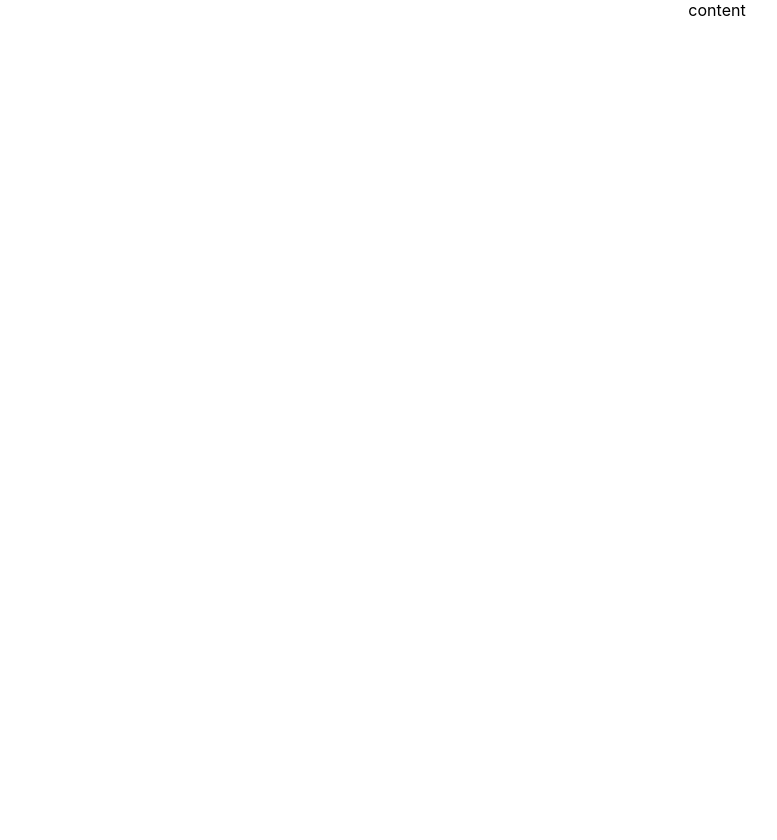
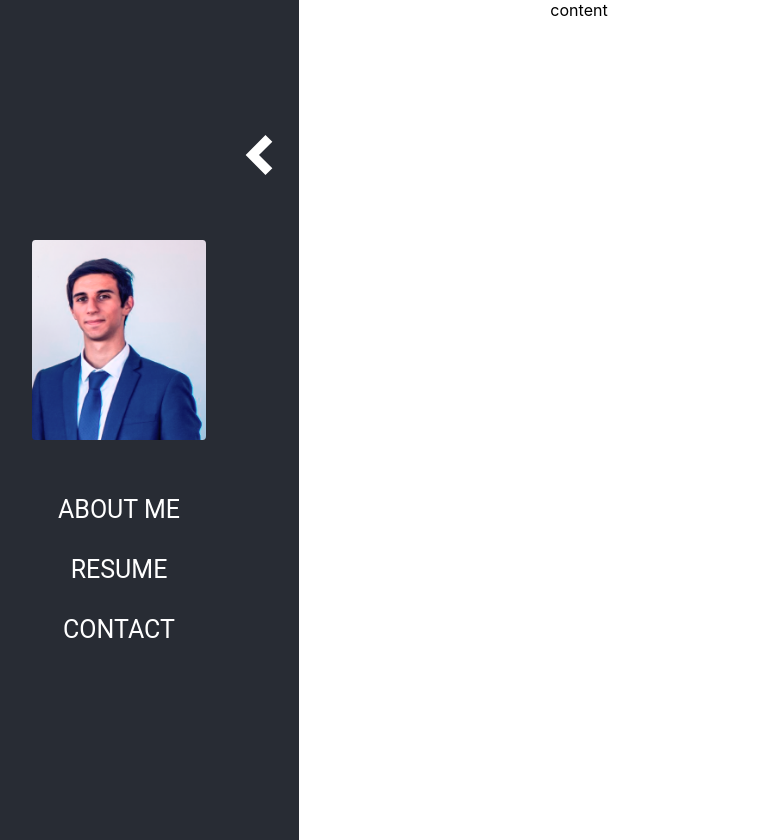
Before and after one commit to setura/reactCV, a React (Create React App) app in the folder react_app/: page / in a window 1280 px wide. Shown: the whole page, without its empty margins (61-838 px from the left). Built offline with nearby package versions, Linux system fonts and the light colour scheme.

Commit message:
[Task-1] Menu component v.1

```diff
--- a/react_app/package.json
+++ b/react_app/package.json
@@ -6,6 +6,8 @@
     "@testing-library/jest-dom": "^5.11.9",
     "@testing-library/react": "^11.2.5",
     "@testing-library/user-event": "^12.7.1",
+    "jquery": "^3.5.1",
+    "node-sass": "^5.0.0",
     "react": "^17.0.1",
     "react-dom": "^17.0.1",
     "react-scripts": "4.0.2",
--- a/react_app/src/App.js
+++ b/react_app/src/App.js
@@ -1,39 +1,12 @@
 import logo from './logo.svg';
-import me from './images/PEDROAMARO.png'
-import arrow from './images/arrow.svg'
-import $ from 'jquery';
-import './App.scss';
+import './App.scss'
+
+import Menu from './components/Menu'
 
 function App() {
-  function handleMenu(e) {
-    console.log('The link was clicked.');
-    $("#left-container").css("transform", 'translate(0px,0px)');
-    $("#menu-button-img").style.transform = "180deg";
-    $("#menu-button-img").style.transformOrigin = "center";
-  }
-
   return (
     <div className="body App">
-      <div className="App-header left-container" id="left-container">
-        <a className="arrow-container" onClick={handleMenu} href="#" id="menu-button">
-          <img src={arrow} className="arrow" id="menu-button-img"></img>
-        </a>
-        <img src={me} className="App-logo" alt="logo" />
-        <div className="links-container">
-          <a className="links-container_about"
-            href="">
-            About Me
-          </a>
-          <a className="links-container_resume"
-            href="">
-            Resume
-          </a>
-          <a className="links-container_contact"
-            href="">
-            Contact
-          </a>
-        </div>
-      </div>
+      <Menu/>
       <div className="main-content">
           content
       </div>
--- a/react_app/src/App.scss
+++ b/react_app/src/App.scss
@@ -2,8 +2,8 @@
   text-align: center;
 }
 
-.App-logo {
-  height: 40vmin;
+.my-photo {
+  height: 28vmin;
   pointer-events: none;
 }
 
@@ -20,7 +20,7 @@
   flex-direction: column;
   align-items: center;
   justify-content: center;
-  font-size: calc(10px + 2vmin);
+  font-size: calc(9px + 2vmin);
   color: white;
 }
 
@@ -38,47 +38,58 @@
 }
 
 // My style
-
+@media only screen and (min-width: 0) {
   .body {
     display: flex;
 
-  .App-logo {
-    margin: 50px 0 10px;
-    max-height: 200px;
-    border-radius: 2%;
-  }
-
     .left-container {
-    flex: 10%;
+      position: absolute;
+      width: 25%;
       padding: 20px;
-    transform: translate(-330px, 0px);
-    animation: slide-back 0.3s 1;
-
-    // &:hover{
-    //   animation: slide 0.3s 1;
-    //   animation-fill-mode: forwards;
-    // }
+      animation: slide 0.3s 1 forwards;
 
       .arrow-container {
+        display: flex;
+        align-items: center;
+        justify-content: flex-end;
         width: 100%;
-      height: 50px;
+        height: 70px;
         margin-top: 50px;
 
         .arrow {
           filter: invert(100%);
           float: right;
           height: 40px;
+          transform-origin: center;
+          transform: rotate(180deg);
 
           &:hover {
             height: 45px;
             cursor: pointer;
           }
         }
+
+        .arrow.closed {
+          transform-origin: center;
+          transform: rotate(360deg);
+          animation: shake 4.72s 2s ease infinite;
+        }
       }
     }
 
-  .main-content {
-    flex: 70%;
+    .left-container.closed {
+      animation: slide-back 0.3s 1 forwards;
+
+      .my-photo ,
+      .links-container {
+        animation: slide-back 0.6s 1 forwards;
+      }
+    }
+
+    .my-photo {
+      margin: 50px 0 10px;
+      max-height: 200px;
+      border-radius: 2%;
     }
 
     .links-container {
@@ -95,15 +106,28 @@
         text-transform: uppercase;
         text-decoration: none;
         font-family: 'Roboto',sans-serif;
-      font-weight: 100;
+        font-weight: normal;
         margin: 25px 0;
         height: 10px;
 
         &:hover {
-          font-size: 1.6rem;
+            font-weight: bold;
         }
       }
     }
+
+    .main-content {
+      flex: 70%;
+    }
+  }
+}
+
+@media only screen and (min-width: 768px) {
+
+}
+
+@media only screen and (min-width: 1024px) {
+
 }
 
 // Animation key frames
@@ -120,7 +144,7 @@
 @keyframes slide {
 
   from {
-    transform: translate(-330px, 0px);
+    transform: translate(-10vw, 0px);
   }
 
   to {
@@ -135,11 +159,22 @@
   }
 
   to {
-    transform: translate(-330px, 0px);
+    transform: translate(-20vw, 0px);
   }
 }
 
 @keyframes shake {
+  0% { transform:translate(0,0) }
+  1.78571% { transform:translate(5px,0) }
+  3.57143% { transform:translate(0,0) }
+  5.35714% { transform:translate(5px,0) }
+  7.14286% { transform:translate(0,0) }
+  8.92857% { transform:translate(5px,0) }
+  10.71429% { transform:translate(0,0) }
+  100% { transform:translate(0,0) }
+}
+
+@keyframes always-shaking {
   10%, 90% {
     transform: translate3d(-1px, 0, 0);
   }
--- /dev/null
+++ b/react_app/src/components/Menu.js
@@ -0,0 +1,46 @@
+import $ from 'jquery';
+import me from '../images/PEDROAMARO.png'
+import arrow from '../images/arrow.svg'
+
+const Menu = () => {
+
+    let state = true;
+
+    function handleMenu() {
+        console.log('The link was clicked.');
+        if (state) {
+            $("#left-container").addClass('closed');
+            $("#menu-button-img").addClass('closed');
+            state=false;
+        } else {
+            $("#left-container").removeClass('closed');
+            $("#menu-button-img").removeClass('closed');
+            state=true;
+        }
+    }
+
+    return (
+        <div className="App-header left-container" id="left-container">
+            <a className="arrow-container" onClick={handleMenu} href="#" id="menu-button">
+            <img src={arrow} className="arrow" id="menu-button-img"></img>
+            </a>
+            <img src={me} className="my-photo" alt="logo" />
+            <div className="links-container">
+                <a className="links-container_about"
+                    href="">
+                    About Me
+                </a>
+                <a className="links-container_resume"
+                    href="">
+                    Resume
+                </a>
+                <a className="links-container_contact"
+                    href="">
+                    Contact
+                </a>
+            </div>
+        </div>
+    )
+}
+
+export default Menu
```
Also changed, not shown: 1 other file (tests, documents, lock files or other folders). Lines whose indentation alone changed are shown as unchanged.
